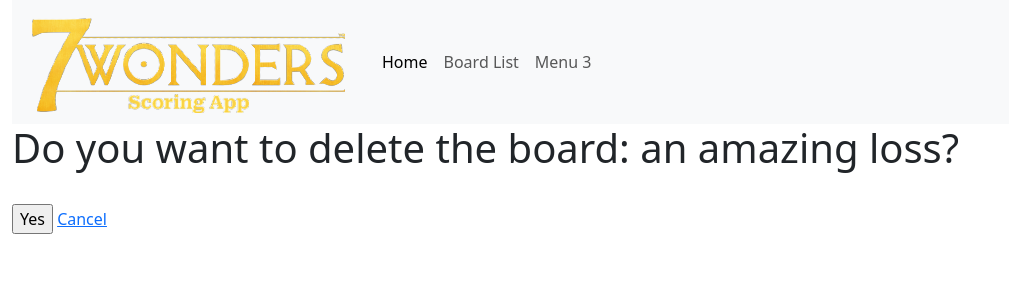
After one commit to joelflinn/7Wonders2, a Django app: page /delete_board/1/ in a window 1280 px wide. The commit adds this page. Shown: the top 300 px of the page, without its empty margins (0-1009 px from the left). Run offline with Django 4.2, Linux system fonts and the light colour scheme; data comes from the database, SQL or seed files in the repository; both versions use the stored data as it was after the commit.

Commit message:
added function to delete a board

```diff
--- /dev/null
+++ b/7wonders/wonders_app/templates/wonders_app/boardDeleteForm.html
@@ -0,0 +1,17 @@
+<!-- inherit from base.html-->
+{% extends "wonders_app/base_template.html" %}
+
+<!-- Replace block content in base_template.html -->
+{% block content %}
+
+    <form action="." method="POST">
+
+        {% csrf_token %}
+        <h1> Do you want to delete the board: {{board_obj.name}}?</h1>
+        <br>
+        <input type = "submit" value="Yes" /> <a href="{%url 'boardDetail' my_id=board_obj.pk %}" >Cancel</a>
+
+    </form>
+
+
+{% endblock %}
--- a/7wonders/wonders_app/templates/wonders_app/boardDetail.html
+++ b/7wonders/wonders_app/templates/wonders_app/boardDetail.html
@@ -19,7 +19,7 @@
     <button class="button">Edit Board</button>
 </a>
 <br>
-<a href="#" >
+<a href="{% url 'deleteBoard' my_id=board_obj.pk %}" >
     <button class="button">Delete Board</button>
 </a>
 
--- a/7wonders/wonders_app/urls.py
+++ b/7wonders/wonders_app/urls.py
@@ -13,7 +13,8 @@ path('', views.index, name='index'),
 path('boards/', views.boardList, name = 'boardList'),
 path('board/<int:my_id>', views.boardDetail, name = 'boardDetail'),
 path('create_board/',views.createBoard, name = 'createBoard'),
-path('board/<int:my_id>/update/', views.updateBoard, name = 'updateBoard'),
+path('update_board/<int:my_id>/', views.updateBoard, name = 'updateBoard'),
+path('delete_board/<int:my_id>/', views.deleteBoard, name = 'deleteBoard'),
 
 # to be implemented later
 path('login', views.login, name = 'login'),
--- a/7wonders/wonders_app/views.py
+++ b/7wonders/wonders_app/views.py
@@ -13,7 +13,7 @@ def index(request):
 # view to display all of the different students
 def boardList(request):
     board_list = Board.objects.all()
-    context = {'board_list' : board_list}
+    context = {'board_list': board_list}
     return render (request, 'wonders_app/boardList.html', context)
 
 # view to look at the individual details of a board
@@ -24,16 +24,17 @@ def boardDetail(request, my_id):
 
 # view to create a board
 def createBoard(request):
+
     #display default form first time requested
     form = BoardForm()
 
     if request.method == 'POST':
+
         # store the data the user entered into a variable
         board_data = request.POST.copy()
         form = BoardForm(board_data)
 
         if form.is_valid():
-
             form.save()
             # redirect back to the board list page
             return redirect(boardList)
@@ -57,7 +58,16 @@ def updateBoard(request, my_id):
     context = {'form': form}
     return render(request, 'wonders_app/boardForm.html', context)
 
+def deleteBoard(request, my_id):
+    board_obj = Board.objects.get(id=my_id)
 
+    if request.method == "POST":
+        board_obj.delete()
+        # redirect back to the portfolio detail page
+        return redirect(boardList)
+
+    context = {"board_obj": board_obj}
+    return render (request,'wonders_app/boardDeleteForm.html', context)
 
 # to be implemented later
 def login(request):
```
Also changed, not shown: 7wonders/db.sqlite3.
